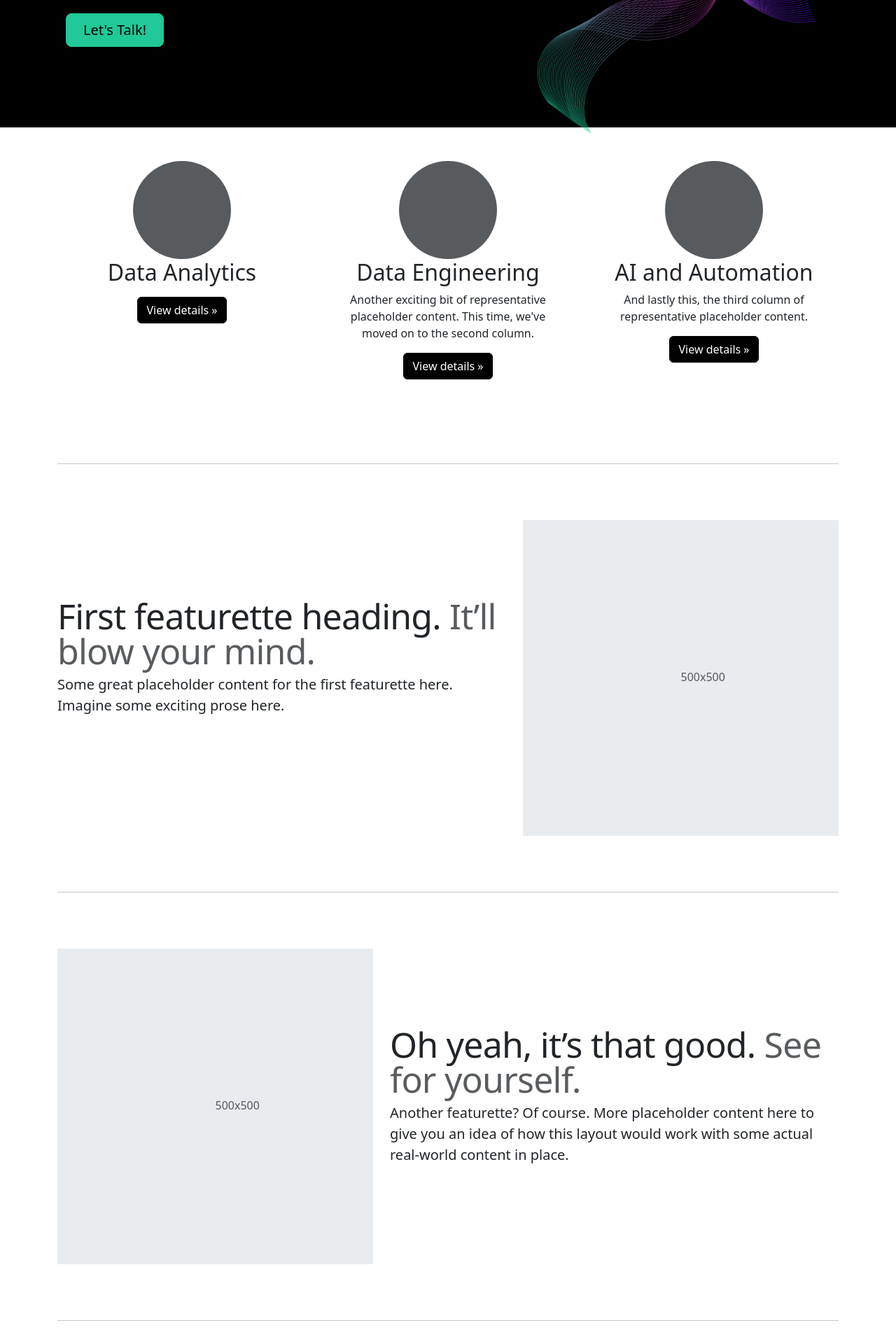
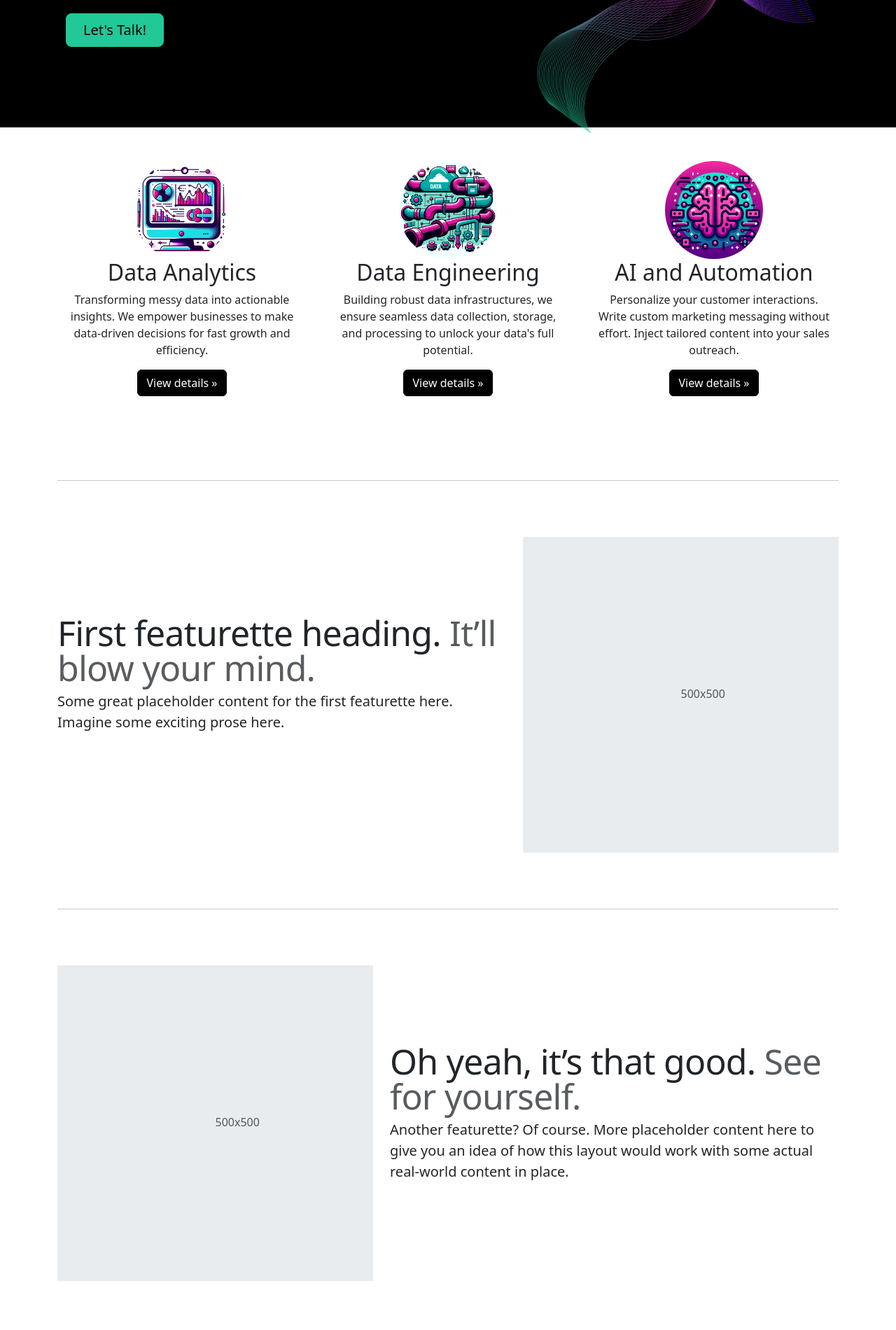
Before and after one commit to Konstantin-Lasiy/django-portfolio, a Django app: page / in a window 1280 px wide. Shown: the part 362-2262 px from the top of the page at 70% size. Run offline with Django 5.2, Linux system fonts and the light colour scheme; some libraries are stand-ins or nearby versions.

Commit message:
Updated home three elements

```diff
--- a/lasiy_contractor_site/settings.py
+++ b/lasiy_contractor_site/settings.py
@@ -33,11 +33,10 @@ IS_HEROKU_APP = "DYNO" in os.environ and not "CI" in os.environ
 if not IS_HEROKU_APP:
     DEBUG = True
 
-
 if IS_HEROKU_APP:
     ALLOWED_HOSTS = ["*"]
 else:
-    ALLOWED_HOSTS = ["0.0.0.0"]
+    ALLOWED_HOSTS = ["0.0.0.0", "127.0.0.1"]
 
 # Application definition
 
--- a/services/templates/services/home.html
+++ b/services/templates/services/home.html
@@ -59,41 +59,42 @@
 
     <!-- Marketing messaging and featurettes
   ================================================== -->
-    <!-- Wrap the rest of the page in another container to center all the content. -->
 
     <div class="container marketing py-5 ">
 
       <!-- Three columns of text below the carousel -->
       <div class="row fade-in" data-aos="fade-right">
         <div class="col-lg-4">
-          <svg class="bd-placeholder-img rounded-circle" width="140" height="140" xmlns="http://www.w3.org/2000/svg"
-            role="img" aria-label="Placeholder" preserveAspectRatio="xMidYMid slice" focusable="false">
-            <title>Placeholder</title>
-            <rect width="100%" height="100%" fill="var(--bs-secondary-color)" />
-          </svg>
+          <img src="{% static 'images/analytics.webp' %}" class="bd-placeholder-img rounded-circle"
+          width="140" height="140" alt="Analytics">
           <h2 class="fw-normal">Data Analytics</h2>
-          <p></p>
+          <p>Transforming messy data into actionable insights. We empower businesses to make
+            data-driven decisions for fast growth and efficiency.</p>
           <p><a class="btn btn-secondary" href="#">View details &raquo;</a></p>
         </div><!-- /.col-lg-4 -->
         <div class="col-lg-4">
-          <svg class="bd-placeholder-img rounded-circle" width="140" height="140" xmlns="http://www.w3.org/2000/svg"
-            role="img" aria-label="Placeholder" preserveAspectRatio="xMidYMid slice" focusable="false">
+          <img src="{% static 'images/engineering.webp' %}" class="bd-placeholder-img rounded-circle"
+          width="140" height="140" alt="Analytics">
             <title>Placeholder</title>
             <rect width="100%" height="100%" fill="var(--bs-secondary-color)" />
           </svg>
           <h2 class="fw-normal">Data Engineering</h2>
-          <p>Another exciting bit of representative placeholder content. This time, we've moved on to the second column.
+          <p>Building robust data infrastructures, we ensure seamless data collection,
+             storage, and processing to unlock your data's full potential.
           </p>
           <p><a class="btn btn-secondary" href="#">View details &raquo;</a></p>
         </div><!-- /.col-lg-4 -->
         <div class="col-lg-4">
-          <svg class="bd-placeholder-img rounded-circle" width="140" height="140" xmlns="http://www.w3.org/2000/svg"
-            role="img" aria-label="Placeholder" preserveAspectRatio="xMidYMid slice" focusable="false">
+          <img src="{% static 'images/ai.webp' %}" class="bd-placeholder-img rounded-circle"
+          width="140" height="140" alt="Analytics">
             <title>Placeholder</title>
             <rect width="100%" height="100%" fill="var(--bs-secondary-color)" />
           </svg>
           <h2 class="fw-normal">AI and Automation</h2>
-          <p>And lastly this, the third column of representative placeholder content.</p>
+          <p>Personalize your customer interactions.
+            Write custom marketing messaging without effort.
+            Inject tailored content into your sales outreach.
+           </p>
           <p><a class="btn btn-secondary" href="#">View details &raquo;</a></p>
         </div><!-- /.col-lg-4 -->
       </div><!-- /.row -->
```
Also changed, not shown: static/images/ai.webp (added), static/images/analytics.jpeg (added), static/images/analytics.webp (added), static/images/engineering.webp (added), static/images/engineering1.webp (added).
